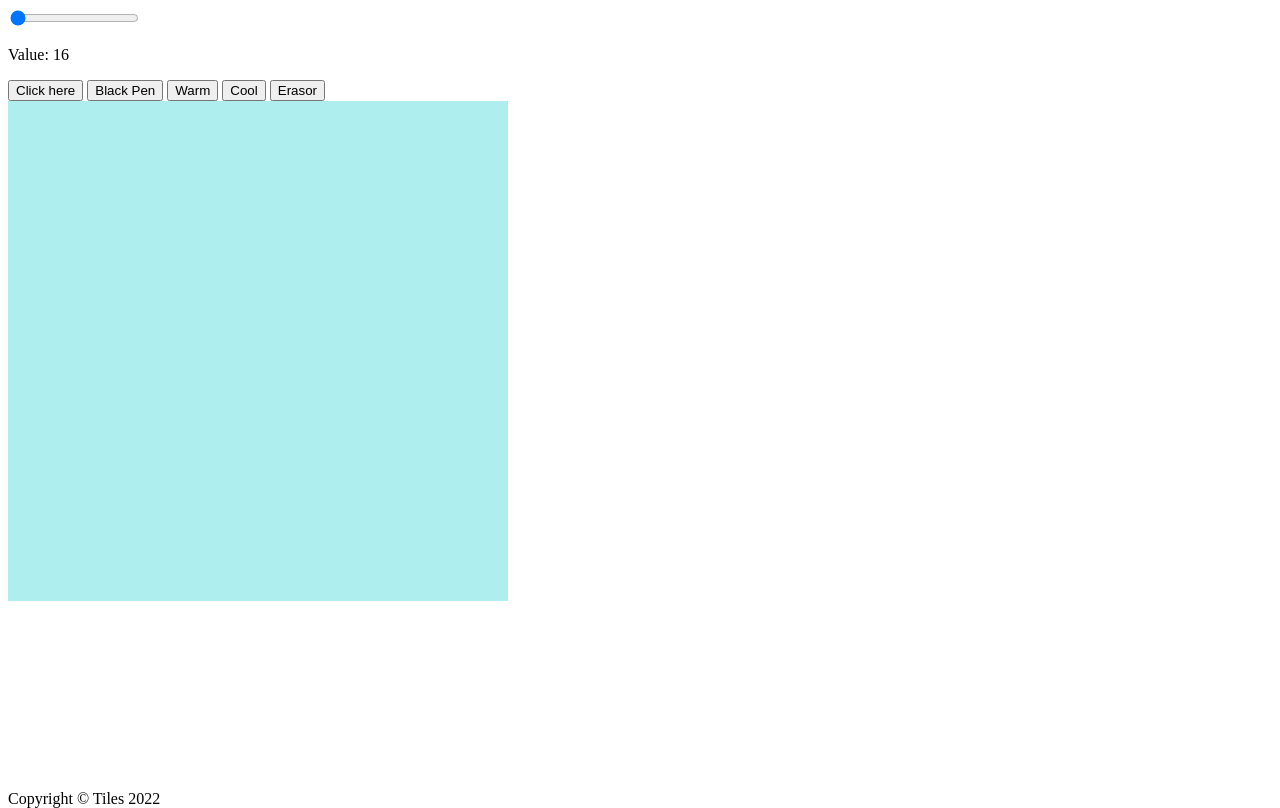
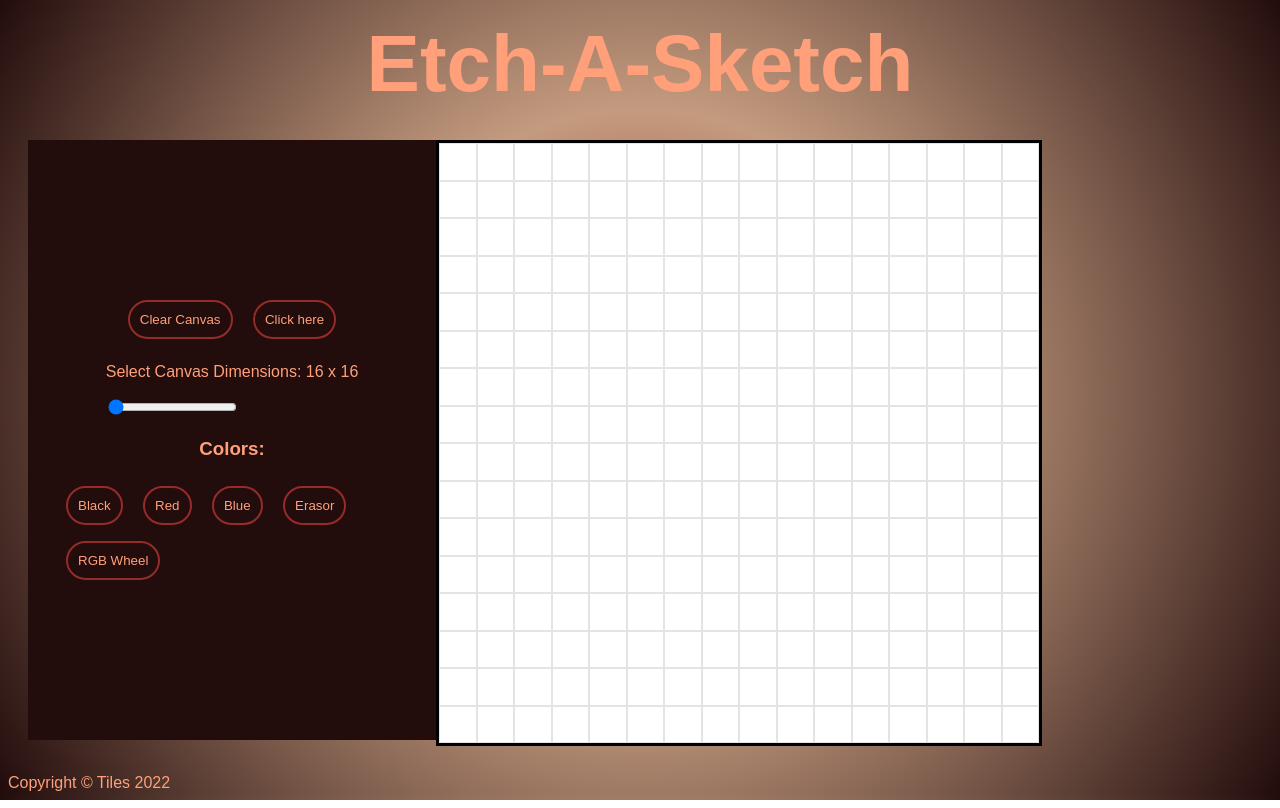
Before and after one commit to rxiao8/OdinProject, a plain HTML site: page etchASketch/index.html in a window 1280 px wide. Drawn offline with Linux system fonts and the light colour scheme.

Commit message:
Adding the opacity feature as well as the grid layout. Need to update so the at the tiles border are not opac

```diff
--- a/etchASketch/index.html
+++ b/etchASketch/index.html
@@ -8,16 +8,27 @@
     <link rel="stylesheet" href="styles.css" />
 </head>
 <body>
+    <h1>Etch-A-Sketch</h1>
     <div class="content">
-        <div class="slider">
+        <div class="btn">
+        <div class="canvas-btn">
+         <button class="buttons" id="clear">Clear Canvas</button>
+       <button class="buttons" id="create" class="btns">Click here</button>
+    </div>
+    <div class="slider"><p>Select Canvas Dimensions: <span id="demo"></span></p>
             <input type="range" min="16" max="100" value="16"  id="range-slider">
-            <p>Value: <span id="demo"></span></p>
+
         </div>
-        <button id="create" class="btns">Click here</button>
-        <button id="black" class="btns">Black Pen</button>
-        <button id="warm-RGB" class="btns">Warm</button>
-        <button id="cool-RGB" class="btns">Cool</button>
-        <button id="erasor" class="btns">Erasor</button>
+       <div class="color-heading"><h3 >Colors: </h3></div>
+       <div class="color-btn">
+       <button class="buttons color-btn" id="black" class="btns">Black</button>
+        <button class="buttons color-btn" id="red" class="btns">Red</button>
+        <button class="buttons color-btn" id="blue" class="btns">Blue</button>
+        <button class="buttons color-btn" id="erasor" class="btns">Erasor</button>
+       <button class="buttons color-btn" id="RGB-wheel">RGB Wheel</button>
+    </div>
+
+    </div>
         <div class="grid-container">
         <div class="grid">
         </div></div>
--- a/etchASketch/script.js
+++ b/etchASketch/script.js
@@ -4,14 +4,21 @@ var output = document.getElementById("demo");
 output.innerHTML = slider.value;
 //updating the value as user interacts with it
 slider.oninput = function () {
-  output.innerHTML = this.value;
+  output.innerHTML = `${this.value} x ${this.value}`;
 };
+
+
+window.addEventListener("load", ()=>{
+  output.innerHTML = "16 x 16";
+});
 
 //retreiving all the color btns
 const btn = document.getElementById("create");
-const btnWarm = document.getElementById("warm-RGB");
-const btnCool = document.getElementById("cool-RGB");
+const btnBlack = document.getElementById("black");
+const btnWarm = document.getElementById("red");
+const btnCool = document.getElementById("blue");
 const btnErasor = document.getElementById("erasor");
+const btnClear = document.getElementById("clear");
 
 //creates the grid
 function makeGrid() {
@@ -36,37 +43,93 @@ function makeGrid() {
     const div = document.createElement("div");
     div.classList.add("grid-items");
     // div.textContent = i;
+    div.style.opacity = .1;
     grid.appendChild(div);
   }
-  console.log(grid.children.length);
-  console.log(count);
+  // console.log(grid.children.length);
+  // console.log(count);
   container.appendChild(grid);
 
 }
 
 //go over here
-// btn.addEventListener("click", makeGrid);
+btn.addEventListener("click", makeGrid);
 // makeGrid(slider.value);
 
-const tiles = document.querySelectorAll(".grid-items");
+
+/*[document.querySelector('.a-class'), document.querySelector('.another-class')].forEach(item => {
+  item.addEventListener('click', event => {
+    //handle click
+  })
+})*/
+
 
 //to activate black pen color when window loads
 window.addEventListener("load", (event) => {
+  makeGrid(slider.value);
+  const tiles = document.querySelectorAll(".grid-items");
+  // console.log("Page Loaded");
+  tiles.forEach(function (item) {
+
+    item.addEventListener("mouseover", function () {
+      var temp = window.getComputedStyle(item).getPropertyValue("opacity");
+      temp = +temp+ 0.1; //since temp was a string
+      // temp =parseFloat(temp) + 0.1; //another way to parse
+      item.style.opacity = temp;
+      item.style.backgroundColor = "black";
+      console.log(window.getComputedStyle(item).getPropertyValue("opacity"));
+      // let numOpac = item.style.opacity.value;
+      // numOpac+= .1;
+      // item.style.opacity = numOpac;
+    });
+  });
+});
+
+
+btn.addEventListener("click", (event) => {
+  const tiles = document.querySelectorAll(".grid-items");
   // console.log("Page Loaded");
   tiles.forEach(function (item) {
     // item.style.setProperty("--tile-color-hover", "red");
     item.addEventListener("mouseover", function () {
+      var temp = window.getComputedStyle(item).getPropertyValue("opacity");
+      temp = +temp+ 0.1; //since temp was a string
+      // temp =parseFloat(temp) + 0.1; //another way to parse
+      item.style.opacity = temp;
       item.style.backgroundColor = "black";
     });
   });
 });
 
+
+//changes pen color to black
+btnBlack.addEventListener("click", function (e) {
+  const tiles = document.querySelectorAll(".grid-items");
+  console.log("black");
+  tiles.forEach(function (item) {
+    // item.style.setProperty("--tile-color-hover", "red");
+    item.addEventListener("mouseover", function () {
+      var temp = window.getComputedStyle(item).getPropertyValue("opacity");
+      temp = +temp+ 0.1; //since temp was a string
+      // temp =parseFloat(temp) + 0.1; //another way to parse
+      item.style.opacity = temp;
+      item.style.backgroundColor = "black";
+    });
+  });
+});
+
+
 //changes pen color to red
 btnWarm.addEventListener("click", function (e) {
+  const tiles = document.querySelectorAll(".grid-items");
   console.log("red");
   tiles.forEach(function (item) {
     // item.style.setProperty("--tile-color-hover", "red");
     item.addEventListener("mouseover", function () {
+      var temp = window.getComputedStyle(item).getPropertyValue("opacity");
+      temp = +temp+ 0.1; //since temp was a string
+      // temp =parseFloat(temp) + 0.1; //another way to parse
+      item.style.opacity = temp;
       item.style.backgroundColor = "red";
     });
   });
@@ -74,10 +137,15 @@ btnWarm.addEventListener("click", function (e) {
 
 //changes pen color to blue
 btnCool.addEventListener("click", function (e) {
+  const tiles = document.querySelectorAll(".grid-items");
   console.log("cool");
   tiles.forEach(function (item) {
     //  item.style.setProperty("--tile-color-hover", "blue");
     item.addEventListener("mouseover", function () {
+      var temp = window.getComputedStyle(item).getPropertyValue("opacity");
+      temp = +temp+ 0.1; //since temp was a string
+      // temp =parseFloat(temp) + 0.1; //another way to parse
+      item.style.opacity = temp;
       item.style.backgroundColor = "blue";
     });
   });
@@ -85,10 +153,25 @@ btnCool.addEventListener("click", function (e) {
 
 //changes pen color to white
 btnErasor.addEventListener("click", function (e) {
+  const tiles = document.querySelectorAll(".grid-items");
   tiles.forEach(function (item) {
     //  item.style.setProperty("--tile-color-hover", "white");
     item.addEventListener("mouseover", function () {
+
       item.style.backgroundColor = "white";
     });
   });
 });
+
+//to activate black pen color when window loads
+btnClear.addEventListener("click", (event) => {
+  const tiles = document.querySelectorAll(".grid-items");
+  tiles.forEach(function (item) {
+    var temp = window.getComputedStyle(item).getPropertyValue("opacity");
+    temp = +temp+ 0.1; //since temp was a string
+    // temp =parseFloat(temp) + 0.1; //another way to parse
+    item.style.opacity = temp;
+    // item.style.setProperty("--tile-color-hover", "red");
+    item.style.backgroundColor = "white";
+  });
+});
--- a/etchASketch/styles.css
+++ b/etchASketch/styles.css
@@ -32,50 +32,126 @@ footer{
     --blue: blue; */
   --tile-color: white;
   --tile-color-hover: black;
+  --gradient1: rgba(149, 43, 43, 1);
+  --gradient2: rgba(196, 155, 127, 1);
+  --gradient3: rgba(34, 12, 12, 1);
 }
 
 /**sticky footer with flexbox*/
 html,
 body {
-  height: 100%;
+  height: 99%;
 }
+
 body {
   display: flex;
   flex-direction: column;
+  background: rgb(149, 43, 43);
+  background: radial-gradient(
+    circle,
+    rgba(149, 43, 43, 1) 0%,
+    rgba(196, 155, 127, 1) 38%,
+    rgba(34, 12, 12, 1) 100%
+  );
+  font-family: "Ubuntu", sans-serif;
+  color: lightsalmon;
+}
+
+h1{
+  font-size: 5em;
+  margin: auto;
+  padding: 10px;
 }
 .content {
+  /*Have the content flex*/
   flex: 1;
+  display: grid;
+  grid-template-columns: .5fr 1fr;
+
+  grid-template-rows: 600px;
+  /* padding-left: 300px;
+  padding-right: 300px; */
+  margin: 20px;
+  /* align-items: center;
+  justify-items: center; */
+}
+.btn{
+  /* justify-items: center;
+   */
+   display: flex;
+   flex-direction: column;
+   align-items: center;
+   justify-content: center;
+    padding: 30px;
+   background-color: var(--gradient3);
+}
+.buttons {
+  padding: 10px;
+  margin: 8px;
+  border: 2px var(--gradient1) solid;
+  border-radius: 1.8em;
+  background-color: var(--gradient3);
+  color: lightsalmon;
+  transition: 0.3s;
 }
 
+.buttons:hover {
+  background-color: var(--gradient1);
+  color: white;
+  border: 2px var(--gradient3) solid;
+}
+
+/* .canvas-btn{
+  grid-row-start: 1;
+  grid-column-start: 1;
+} */
+/* .color-heading{
+  grid-row-start: 3;
+  grid-column-start: 1;
+} */
+
+div .color-btn{
+  grid-row-start: 4;
+}
+
+.grid-container{
+  /* grid-row-start: 1;
+  grid-column-start: 2; */
+  box-sizing: border-box;
+}
 .grid {
   display: grid;
-
-  max-width: 500px;
-  height: 500px;
+  max-width: 600px;
+  height: 600px;
   /* grid-gap: 1em; */
   /**Allows variables to be used*/
   grid-template-rows: repeat(var(--grid-rows), 1fr);
   grid-template-columns: repeat(var(--grid-cols), 1fr);
-  background-color: paleturquoise;
+  background-color: white;
+
+  border: 3px solid black;
 }
 
 .grid-items {
   background-color: var(--tile-color);
-  border: 1px red solid;
+  border: 1px black solid;
   color: white;
   box-sizing: border-box;
   padding: 1px;
-  /* max-width: 50px;
-    height: 50px; */
 
-  /*slow transition*/
-  /* transition: 0.5s; */
+  /* background: rgba(255, 255, 255, .8);
+  color: rgba(0, 0, 0, .8); */
 }
 
 .grid-items:hover {
   background-color: var(--tile-color-hover);
 }
 
+/* .slider{
+  grid-row-start: 2;
+  grid-column-start: 1;
+} */
+
 .footer {
   flex-shrink: 0;
 }
```
